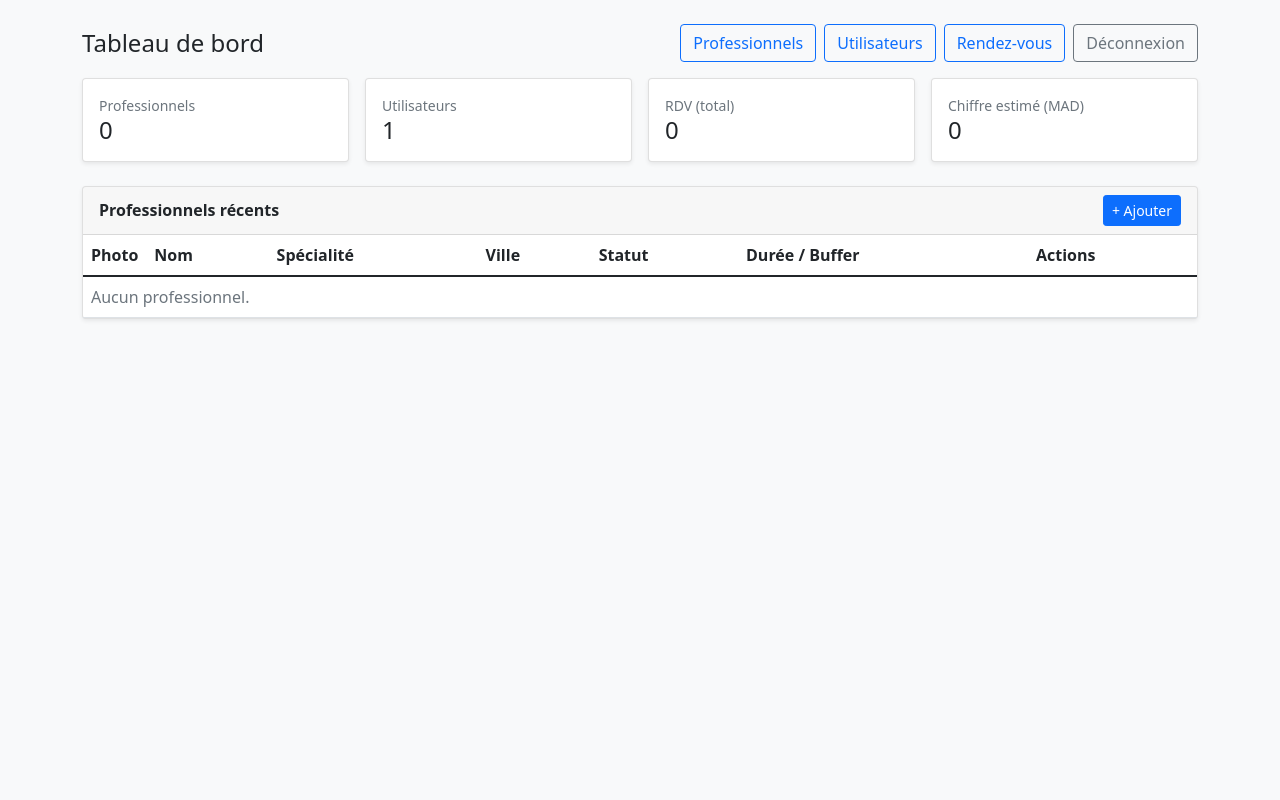
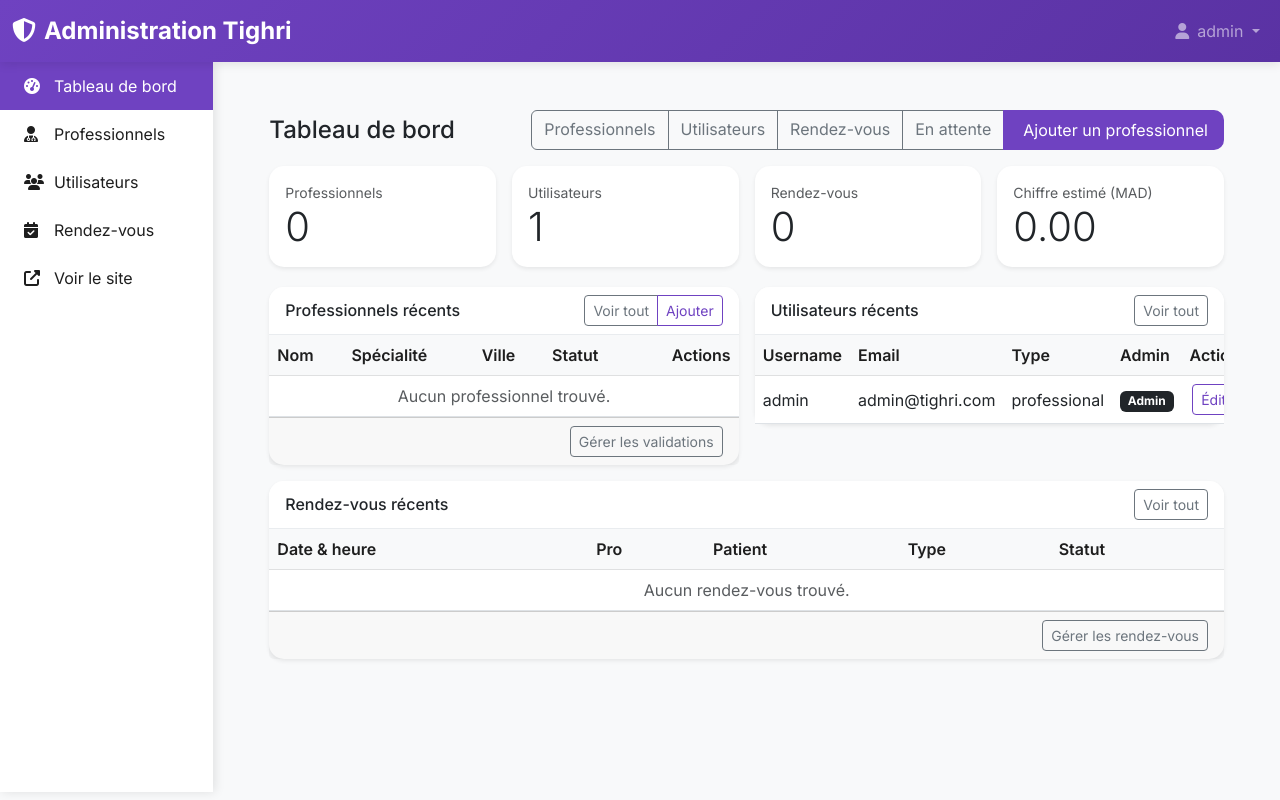
Before and after one commit to asccof/lumia-project-principale, a Flask app: page /admin/ in a window 1280 px wide. Run offline with Flask 3, Linux system fonts and the light colour scheme; a user stored in the database is signed in; some libraries are stand-ins or nearby versions.

Commit message:
Update admin_dashboard.html

```diff
--- a/templates/admin_dashboard.html
+++ b/templates/admin_dashboard.html
@@ -1,121 +1,210 @@
-<!DOCTYPE html>
-<html lang="fr">
-<head>
-  <meta charset="UTF-8">
-  <meta name="viewport" content="width=device-width, initial-scale=1">
-  <title>Admin · Tableau de bord</title>
-  <link href="https://cdn.jsdelivr.net/npm/bootstrap@5.1.3/dist/css/bootstrap.min.css" rel="stylesheet">
-</head>
-<body class="bg-light">
-<div class="container py-4">
+{% extends "admin_base.html" %}
+{% block title %}Tableau de bord · Admin{% endblock %}
 
-  <div class="d-flex justify-content-between align-items-center mb-3">
-    <h1 class="h4 mb-0">Tableau de bord</h1>
-    <div class="d-flex gap-2">
-      <a class="btn btn-outline-primary" href="{{ url_for('admin.admin_products') }}">Professionnels</a>
-      <a class="btn btn-outline-primary" href="{{ url_for('admin.admin_users') }}">Utilisateurs</a>
-      <a class="btn btn-outline-primary" href="{{ url_for('admin.admin_appointments') }}">Rendez-vous</a>
-      <a class="btn btn-outline-secondary" href="{{ url_for('admin.admin_logout') }}">Déconnexion</a>
+{% block content %}
+<div class="container-fluid py-3">
+
+  <!-- En-tête + actions rapides -->
+  <div class="d-flex flex-wrap justify-content-between align-items-center mb-3">
+    <h1 class="h4 mb-2 mb-md-0">Tableau de bord</h1>
+    <div class="btn-group">
+      <a class="btn btn-outline-secondary" href="{{ url_for('admin.admin_products') }}">Professionnels</a>
+      <a class="btn btn-outline-secondary" href="{{ url_for('admin.admin_users') }}">Utilisateurs</a>
+      <a class="btn btn-outline-secondary" href="{{ url_for('admin.admin_appointments') }}">Rendez-vous</a>
+      <a class="btn btn-outline-secondary" href="{{ url_for('admin.pending_professionals') }}">En attente</a>
+      <a class="btn btn-primary" href="{{ url_for('admin.admin_add_product') }}">
+        <i class="bi bi-person-plus me-1"></i> Ajouter un professionnel
+      </a>
     </div>
   </div>
 
-  {% with messages = get_flashed_messages(with_categories=true) %}
-    {% if messages %}
-      <div class="mb-3">
-        {% for cat, msg in messages %}
-          <div class="alert alert-{{ 'warning' if cat=='error' else cat }}">{{ msg }}</div>
-        {% endfor %}
-      </div>
-    {% endif %}
-  {% endwith %}
-
-  <div class="row g-3 mb-4">
-    <div class="col-md-3">
-      <div class="card shadow-sm">
+  <!-- Statistiques -->
+  <div class="row g-3">
+    <div class="col-sm-6 col-lg-3">
+      <div class="card shadow-sm h-100">
         <div class="card-body">
           <div class="text-muted small">Professionnels</div>
-          <div class="h4 mb-0">{{ total_professionals }}</div>
+          <div class="display-6">{{ total_professionals }}</div>
+          <a class="stretched-link" href="{{ url_for('admin.admin_products') }}"></a>
         </div>
       </div>
     </div>
-    <div class="col-md-3">
-      <div class="card shadow-sm">
+    <div class="col-sm-6 col-lg-3">
+      <div class="card shadow-sm h-100">
         <div class="card-body">
           <div class="text-muted small">Utilisateurs</div>
-          <div class="h4 mb-0">{{ total_users }}</div>
+          <div class="display-6">{{ total_users }}</div>
+          <a class="stretched-link" href="{{ url_for('admin.admin_users') }}"></a>
         </div>
       </div>
     </div>
-    <div class="col-md-3">
-      <div class="card shadow-sm">
+    <div class="col-sm-6 col-lg-3">
+      <div class="card shadow-sm h-100">
         <div class="card-body">
-          <div class="text-muted small">RDV (total)</div>
-          <div class="h4 mb-0">{{ total_appointments }}</div>
+          <div class="text-muted small">Rendez-vous</div>
+          <div class="display-6">{{ total_appointments }}</div>
+          <a class="stretched-link" href="{{ url_for('admin.admin_appointments') }}"></a>
         </div>
       </div>
     </div>
-    <div class="col-md-3">
-      <div class="card shadow-sm">
+    <div class="col-sm-6 col-lg-3">
+      <div class="card shadow-sm h-100">
         <div class="card-body">
           <div class="text-muted small">Chiffre estimé (MAD)</div>
-          <div class="h4 mb-0">{{ '%.0f'|format(total_revenue or 0) }}</div>
+          <div class="display-6">{{ '%.2f'|format(total_revenue or 0) }}</div>
         </div>
       </div>
     </div>
   </div>
 
-  <!-- Liste rapide des pros avec Durée/Buffer + actions -->
+  <!-- Listes récentes -->
+  <div class="row g-3 mt-1">
+    <!-- Professionnels récents -->
+    <div class="col-lg-6">
       <div class="card shadow-sm">
         <div class="card-header d-flex justify-content-between align-items-center">
-      <strong>Professionnels récents</strong>
-      <a class="btn btn-sm btn-primary" href="{{ url_for('admin.admin_add_product') }}">+ Ajouter</a>
+          <h2 class="h6 mb-0">Professionnels récents</h2>
+          <div class="btn-group btn-group-sm">
+            <a class="btn btn-outline-secondary" href="{{ url_for('admin.admin_products') }}">Voir tout</a>
+            <a class="btn btn-outline-primary" href="{{ url_for('admin.admin_add_product') }}">Ajouter</a>
+          </div>
         </div>
         <div class="table-responsive">
-      <table class="table table-hover align-middle mb-0">
-        <thead>
+          <table class="table align-middle mb-0">
+            <thead class="table-light">
               <tr>
-            <th style="width:60px;">Photo</th>
                 <th>Nom</th>
                 <th>Spécialité</th>
                 <th>Ville</th>
                 <th>Statut</th>
-            <th>Durée / Buffer</th>
-            <th>Actions</th>
+                <th class="text-end">Actions</th>
               </tr>
             </thead>
             <tbody>
-        {% for p in professionals %}
+            {% for p in professionals[:10] %}
               <tr>
-            <td>
-              <img src="{{ url_for('profile_photo', professional_id=p.id) }}" alt="photo" class="rounded" style="width:48px;height:48px;object-fit:cover;">
-            </td>
-            <td><a href="{{ url_for('admin.view_professional', professional_id=p.id) }}">{{ p.name }}</a></td>
+                <td>{{ p.name }}</td>
                 <td>{{ p.specialty or '-' }}</td>
                 <td>{{ p.location or '-' }}</td>
                 <td>
-              <span class="badge bg-{{ 'success' if p.status=='valide' else ('secondary' if p.status=='en_attente' else 'danger') }}">
-                {{ p.status }}
-              </span>
+                  {% if p.status == 'valide' %}
+                    <span class="badge bg-success">Validé</span>
+                  {% elif p.status == 'en_attente' %}
+                    <span class="badge bg-warning text-dark">En attente</span>
+                  {% elif p.status == 'rejete' %}
+                    <span class="badge bg-danger">Rejeté</span>
+                  {% else %}
+                    <span class="badge bg-secondary">{{ p.status or '—' }}</span>
+                  {% endif %}
                 </td>
-            <td>
-              {{ (p.consultation_duration_minutes or 45) }} min /
-              {{ (p.buffer_between_appointments_minutes or 15) }} min
-            </td>
-            <td class="text-nowrap">
-              <a class="btn btn-sm btn-outline-primary" href="{{ url_for('admin.admin_edit_product', product_id=p.id) }}">Éditer</a>
-              <a class="btn btn-sm btn-outline-secondary" href="{{ url_for('admin.admin_professional_availability', professional_id=p.id) }}">Disponibilités</a>
-              <a class="btn btn-sm btn-outline-secondary" href="{{ url_for('admin.admin_professional_unavailable_slots', professional_id=p.id) }}">Indispo</a>
-              <a class="btn btn-sm btn-outline-dark" href="{{ url_for('admin.view_professional', professional_id=p.id) }}">Voir</a>
+                <td class="text-end">
+                  <div class="btn-group btn-group-sm">
+                    <a class="btn btn-outline-secondary" href="{{ url_for('admin.view_professional', professional_id=p.id) }}">Voir</a>
+                    <!-- Deux chemins d’édition compatibles avec ton blueprint -->
+                    <a class="btn btn-outline-primary" href="{{ url_for('admin.edit_professional', professional_id=p.id) }}">Éditer</a>
+                    <a class="btn btn-outline-primary" href="{{ url_for('admin.admin_edit_product', product_id=p.id) }}">Éditer (produit)</a>
+                  </div>
                 </td>
               </tr>
             {% else %}
-          <tr><td colspan="7" class="text-muted">Aucun professionnel.</td></tr>
+              <tr><td colspan="5" class="text-muted text-center">Aucun professionnel trouvé.</td></tr>
+            {% endfor %}
+            </tbody>
+          </table>
+        </div>
+        <div class="card-footer text-end">
+          <a class="btn btn-sm btn-outline-secondary" href="{{ url_for('admin.pending_professionals') }}">Gérer les validations</a>
+        </div>
+      </div>
+    </div>
+
+    <!-- Utilisateurs récents -->
+    <div class="col-lg-6">
+      <div class="card shadow-sm">
+        <div class="card-header d-flex justify-content-between align-items-center">
+          <h2 class="h6 mb-0">Utilisateurs récents</h2>
+          <a class="btn btn-sm btn-outline-secondary" href="{{ url_for('admin.admin_users') }}">Voir tout</a>
+        </div>
+        <div class="table-responsive">
+          <table class="table align-middle mb-0">
+            <thead class="table-light">
+              <tr>
+                <th>Username</th>
+                <th>Email</th>
+                <th>Type</th>
+                <th>Admin</th>
+                <th class="text-end">Actions</th>
+              </tr>
+            </thead>
+            <tbody>
+            {% for u in users[:10] %}
+              <tr>
+                <td>{{ u.username }}</td>
+                <td>{{ u.email }}</td>
+                <td>{{ u.user_type }}</td>
+                <td>{% if u.is_admin %}<span class="badge bg-dark">Admin</span>{% else %}-{% endif %}</td>
+                <td class="text-end">
+                  <a class="btn btn-sm btn-outline-primary" href="{{ url_for('admin.edit_user', user_id=u.id) }}">Éditer</a>
+                </td>
+              </tr>
+            {% else %}
+              <tr><td colspan="5" class="text-muted text-center">Aucun utilisateur trouvé.</td></tr>
             {% endfor %}
             </tbody>
           </table>
         </div>
       </div>
+    </div>
+
+    <!-- RDV récents -->
+    <div class="col-12">
+      <div class="card shadow-sm">
+        <div class="card-header d-flex justify-content-between align-items-center">
+          <h2 class="h6 mb-0">Rendez-vous récents</h2>
+          <a class="btn btn-sm btn-outline-secondary" href="{{ url_for('admin.admin_appointments') }}">Voir tout</a>
+        </div>
+        <div class="table-responsive">
+          <table class="table align-middle mb-0">
+            <thead class="table-light">
+              <tr>
+                <th>Date & heure</th>
+                <th>Pro</th>
+                <th>Patient</th>
+                <th>Type</th>
+                <th>Statut</th>
+              </tr>
+            </thead>
+            <tbody>
+            {% for a in appointments[:10] %}
+              <tr>
+                <td>{{ a.appointment_date.strftime('%d/%m/%Y %H:%M') if a.appointment_date else '—' }}</td>
+                <td>{{ a.professional.name if a.professional else '—' }}</td>
+                <td>{{ a.patient.username if a.patient else '—' }}</td>
+                <td>{{ a.consultation_type }}</td>
+                <td>
+                  {% if a.status == 'confirme' %}
+                    <span class="badge bg-success">Confirmé</span>
+                  {% elif a.status == 'en_attente' %}
+                    <span class="badge bg-warning text-dark">En attente</span>
+                  {% elif a.status == 'annule' %}
+                    <span class="badge bg-danger">Annulé</span>
+                  {% else %}
+                    <span class="badge bg-secondary">{{ a.status or '—' }}</span>
+                  {% endif %}
+                </td>
+              </tr>
+            {% else %}
+              <tr><td colspan="5" class="text-muted text-center">Aucun rendez-vous trouvé.</td></tr>
+            {% endfor %}
+            </tbody>
+          </table>
+        </div>
+        <div class="card-footer text-end">
+          <a class="btn btn-sm btn-outline-secondary" href="{{ url_for('admin.admin_appointments') }}">Gérer les rendez-vous</a>
+        </div>
+      </div>
+    </div>
+  </div>
 
 </div>
-</body>
-</html>
+{% endblock %}
```
Lines whose indentation alone changed are shown as unchanged.
